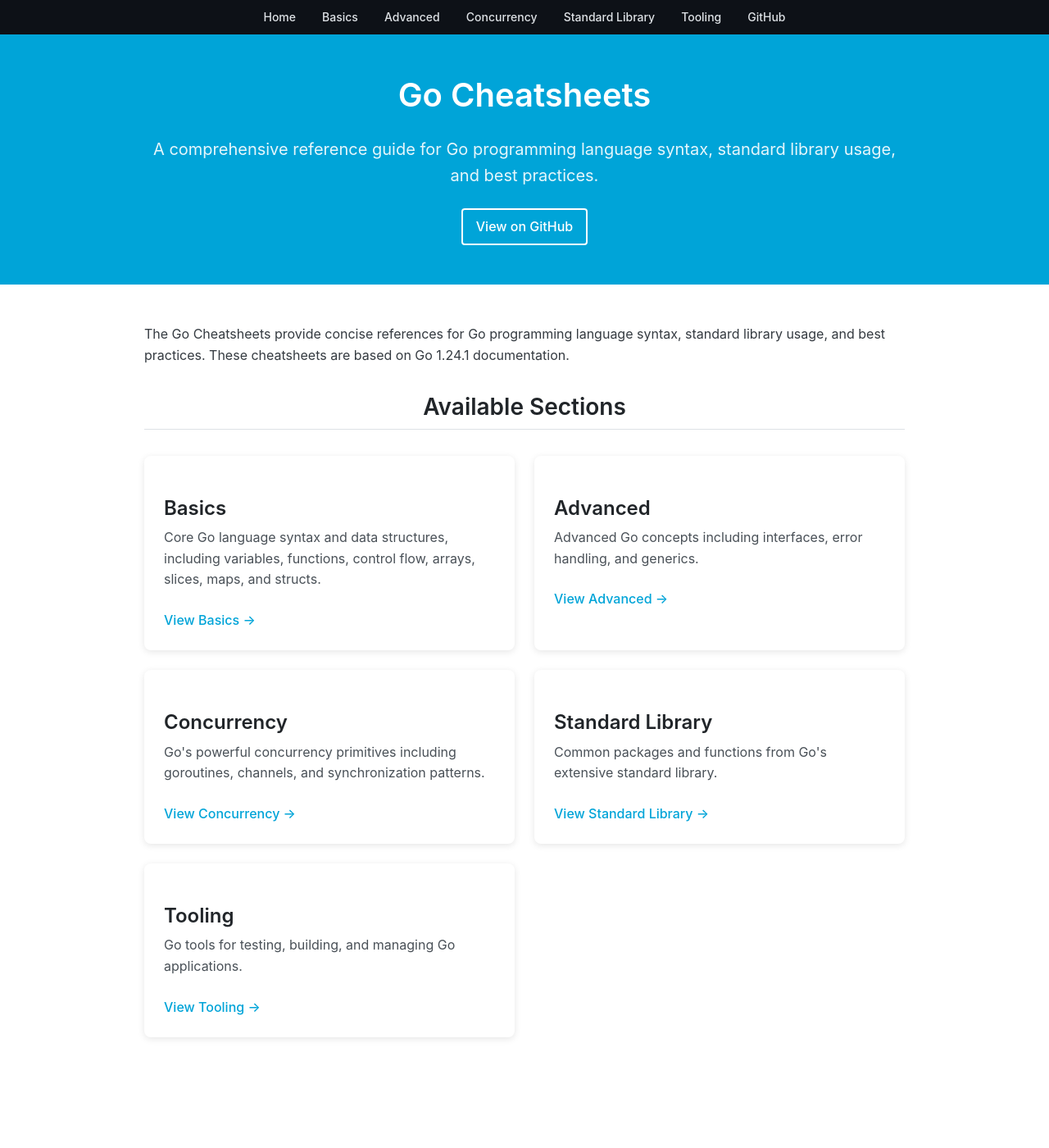
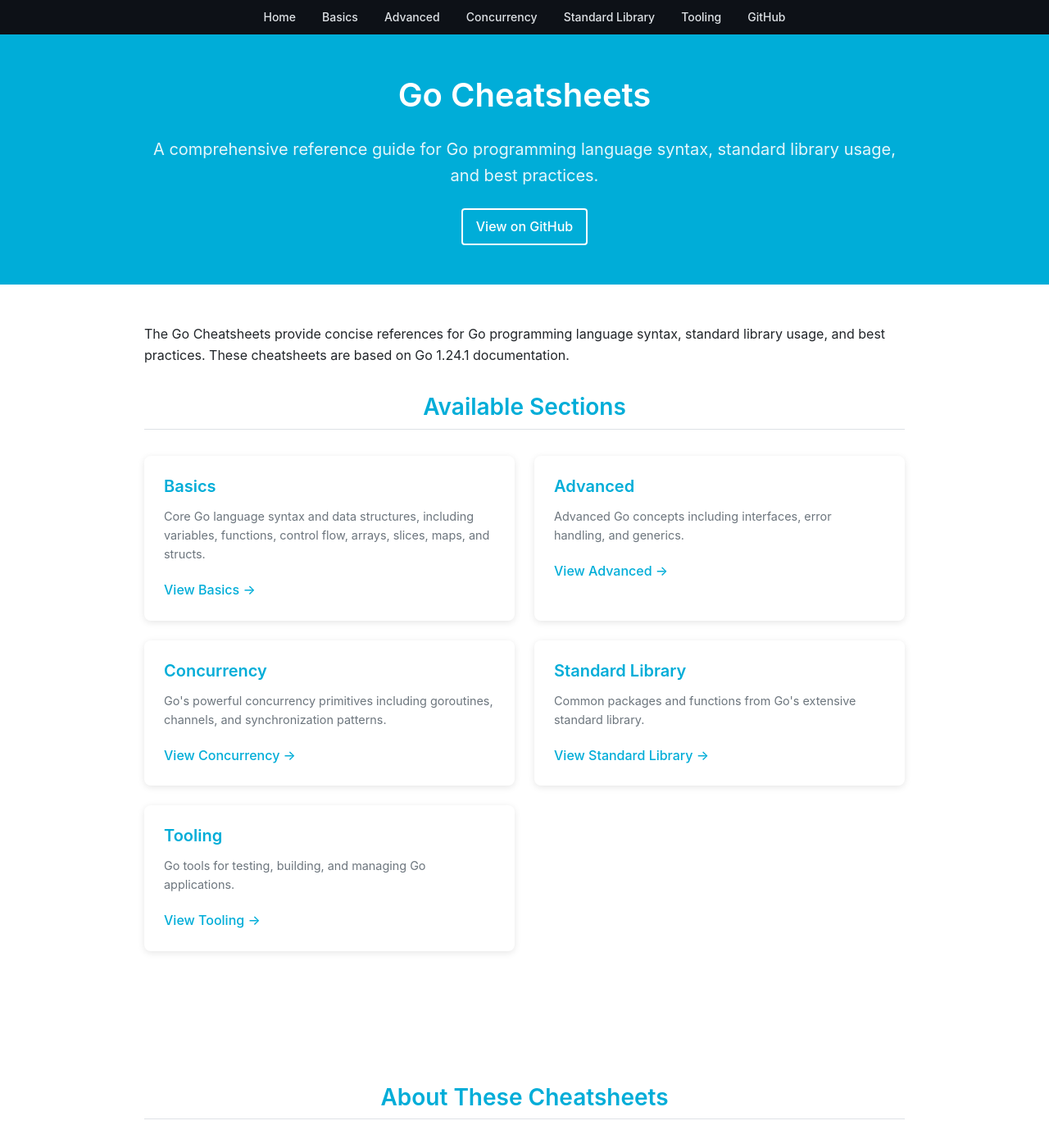
Before and after one commit to GoEcosystem/go-cheatsheets, a Jekyll site: the page built from index.md, in a window 1280 px wide and 1400 px high. Shown: the whole window at 82% size. Built offline with Jekyll 4.4.1, drawn with Linux system fonts in a browser that asks for light colours.

Commit message:
Update styling to exactly match Go Web Scraper API site

```diff
--- a/assets/css/style.scss
+++ b/assets/css/style.scss
@@ -1,35 +1,21 @@
 ---
 ---
 
-/*
- * GoEcosystem Documentation - Main Stylesheet
- * Matching the Go Web Scraper site style
- */
+// Go Cheatsheets - Styling matching Go Web Scraper API
+// Using the official Go color scheme
 
-/* Base Variables */
-:root {
-  /* Colors */
-  --primary-color: #00A4D8;       /* Go Web Scraper cyan */
-  --primary-light: #00D7F7;
-  --primary-dark: #0097C6;
-  --dark-color: #0D1117;          /* Dark header color */
-  --light-color: #F8F9FA;
-  --gray-100: #F8F9FA;
-  --gray-200: #E9ECEF;
-  --gray-300: #DEE2E6;
-  --gray-400: #CED4DA;
-  --gray-500: #ADB5BD;
-  --gray-600: #6C757D;
-  --gray-700: #495057;
-  --gray-800: #343A40;
-  --gray-900: #212529;
+// Define color variables - exact match to Go Web Scraper API
+$primary-color: #00ADD8;       // Go Web Scraper cyan
+$primary-light: #0092B8;       // Lighter shade
+$primary-dark: #0089A7;        // Darker shade
+$dark-bg: #0D1117;             // Dark header background
+$light-bg: #F8F9FA;            // Light background
+$text-color: #212529;          // Main text color
 
-  /* Typography */
-  --font-family-sans: -apple-system, BlinkMacSystemFont, 'Segoe UI', Roboto, Oxygen, Ubuntu, Cantarell, 'Open Sans', 'Helvetica Neue', sans-serif;
-  --font-family-mono: 'SFMono-Regular', Consolas, 'Liberation Mono', Menlo, Courier, monospace;
-}
+// Import cayman theme if needed
+// @import 'jekyll-theme-cayman';
 
-/* Reset & Base */
+// Reset & Base
 * {
   box-sizing: border-box;
   margin: 0;
@@ -41,24 +27,24 @@
 }
 
 body {
-  font-family: var(--font-family-sans);
+  font-family: -apple-system, BlinkMacSystemFont, 'Segoe UI', Roboto, Oxygen, Ubuntu, Cantarell, 'Open Sans', 'Helvetica Neue', sans-serif;
   line-height: 1.6;
-  color: var(--gray-800);
+  color: $text-color;
   background-color: white;
 }
 
 a {
-  color: var(--primary-color);
+  color: $primary-color;
   text-decoration: none;
+
+  &:hover {
+    color: $primary-dark;
+    text-decoration: underline;
   }
-
-a:hover {
-  color: var(--primary-dark);
-  text-decoration: underline;
 }
 
 h1, h2, h3, h4, h5, h6 {
-  color: var(--gray-900);
+  color: $text-color;
   line-height: 1.3;
   margin-bottom: 1rem;
   font-weight: 600;
@@ -74,7 +60,7 @@
   font-size: 1.75rem;
   margin-top: 2rem;
   padding-bottom: 0.5rem;
-  border-bottom: 1px solid var(--gray-300);
+  border-bottom: 1px solid #DEE2E6;
 }
 
 h3 {
@@ -86,65 +72,68 @@
   margin-bottom: 1rem;
 }
 
-/* Container */
+// Container
 .container {
   max-width: 960px;
   margin: 0 auto;
   padding: 0 1rem;
 }
 
-/* Header - exactly matching Go Web Scraper */
+// Header - exactly matching Go Web Scraper
 .site-header {
-  background-color: var(--dark-color);
+  background-color: $dark-bg;
   padding: 0.5rem 0;
   position: sticky;
   top: 0;
   z-index: 100;
-}
 
-.site-header .container {
+  .container {
     display: flex;
     justify-content: center;
     align-items: center;
   }
+}
 
-.site-nav ul {
+.site-nav {
+  ul {
     display: flex;
     list-style-type: none;
     margin: 0;
     padding: 0;
   }
 
-.site-nav li {
+  li {
     margin: 0 1rem;
   }
 
-.site-nav a {
-  color: var(--gray-300);
+  a {
+    color: #DEE2E6;
     font-weight: 500;
     font-size: 0.875rem;
-}
+    text-decoration: none;
 
-.site-nav a:hover, .site-nav a.active {
+    &:hover, &.active {
       color: white;
       text-decoration: none;
     }
+  }
+}
 
-/* Hero Banner - exactly matching Go Web Scraper */
+// Hero Banner - exactly matching Go Web Scraper
 .hero-banner {
-  background-color: var(--primary-color);
+  background-color: $primary-color;
   color: white;
   padding: 3rem 0;
   text-align: center;
-}
 
-.hero-banner h1 {
+  h1 {
     color: white;
     font-size: 2.5rem;
     margin-bottom: 1rem;
+    font-weight: 600;
   }
 
-.hero-banner p {
+  p {
     color: white;
     font-size: 1.25rem;
     margin-bottom: 1.5rem;
@@ -153,6 +142,7 @@
 
   .hero-buttons {
     margin-top: 1.5rem;
+  }
 }
 
 .btn {
@@ -170,24 +160,14 @@
   color: white;
   border: 2px solid white;
   background: transparent;
-}
 
-.btn-outline:hover {
+  &:hover {
     background-color: rgba(255, 255, 255, 0.1);
     text-decoration: none;
   }
-
-/* Section styling */
-.section {
-  padding: 3rem 0;
 }
 
-.section-title {
-  text-align: center;
-  margin-bottom: 2rem;
-}
-
-/* Card layout - matching Go Web Scraper */
+// Card layout - matching Go Web Scraper
 .card-grid {
   display: grid;
   grid-template-columns: repeat(auto-fill, minmax(300px, 1fr));
@@ -201,11 +181,10 @@
   box-shadow: 0 2px 8px rgba(0, 0, 0, 0.1);
   overflow: hidden;
   transition: transform 0.3s ease, box-shadow 0.3s ease;
-}
 
-.card:hover {
-  transform: translateY(-4px);
-  box-shadow: 0 4px 12px rgba(0, 0, 0, 0.15);
+  &:hover {
+    transform: translateY(-5px);
+    box-shadow: 0 8px 16px rgba(0, 0, 0, 0.1);
   }
 
   .card-content {
@@ -213,181 +192,128 @@
   }
 
   .card-title {
-  font-size: 1.5rem;
-  margin-bottom: 0.5rem;
+    color: $primary-color;
+    margin-top: 0;
+    margin-bottom: 0.75rem;
+    font-size: 1.25rem;
   }
 
   .card-description {
-  color: var(--gray-700);
-  margin-bottom: 1rem;
+    color: #6C757D;
+    margin-bottom: 1.25rem;
+    font-size: 0.9rem;
   }
 
   .card-link {
+    color: $primary-color;
     font-weight: 500;
-  display: inline-block;
-  margin-top: 0.5rem;
+    text-decoration: none;
+
+    &:hover {
+      text-decoration: underline;
+    }
+  }
 }
 
-/* Feature list - like Go Web Scraper */
-.feature-list {
-  margin: 2rem 0;
+// Section styling
+.section {
+  padding: 3rem 0;
+
+  .section-title {
+    color: $primary-color;
+    text-align: center;
+    margin-bottom: 2rem;
+    font-weight: 600;
+  }
 }
 
-.feature-item {
-  display: flex;
-  margin-bottom: 1.5rem;
-  align-items: flex-start;
+// Code blocks
+pre {
+  background-color: $dark-bg;
+  border-radius: 8px;
+  padding: 1rem;
+  overflow: auto;
+  margin: 1rem 0;
 }
 
-.feature-icon {
-  flex-shrink: 0;
-  width: 24px;
-  height: 24px;
-  margin-right: 1rem;
-  color: var(--primary-color);
-}
-
-.feature-content {
-  flex-grow: 1;
-}
-
-.feature-title {
-  font-weight: 600;
-  margin-bottom: 0.25rem;
-}
-
-.feature-description {
-  color: var(--gray-700);
-}
-
-/* Tables */
-table {
-  width: 100%;
-  border-collapse: collapse;
-  margin: 1.5rem 0;
+code {
+  font-family: SFMono-Regular, Consolas, Liberation Mono, Menlo, monospace;
   font-size: 0.9rem;
 }
 
-th {
-  background-color: var(--gray-100);
-  padding: 0.75rem;
-  text-align: left;
-  border: 1px solid var(--gray-300);
-  font-weight: 600;
-}
-
-td {
-  padding: 0.75rem;
-  border: 1px solid var(--gray-300);
-}
-
-tr:nth-child(even) {
-  background-color: var(--gray-100);
-}
-
-/* Code blocks */
-pre {
-  background-color: var(--dark-color);
-  color: var(--gray-200);
-  padding: 1rem;
-  border-radius: 5px;
-  overflow-x: auto;
-  margin: 0 0 1.5rem 0;
-  width: 100%;
-  font-family: var(--font-family-mono);
-  font-size: 0.9rem;
-}
-
-code {
-  font-family: var(--font-family-mono);
-}
-
-p code, li code, td code {
-  background-color: var(--gray-100);
-  padding: 0.2rem 0.4rem;
-  border-radius: 3px;
-  font-size: 0.9rem;
-  color: var(--primary-dark);
-}
-
-/* Getting Started section - like Go Web Scraper */
+// Terminal display
 .getting-started {
-  background-color: var(--gray-100);
+  background-color: $light-bg;
   padding: 3rem 0;
-  margin: 3rem 0 0 0;
-}
-
-.getting-started h2 {
-  text-align: center;
-  margin-bottom: 2rem;
+  margin-top: 2rem;
 }
 
 .terminal {
-  background-color: var(--dark-color);
-  color: var(--light-color);
-  padding: 1.5rem;
-  border-radius: 6px;
-  margin: 0 auto;
-  max-width: 800px;
-  font-family: var(--font-family-mono);
+  background-color: $dark-bg;
+  border-radius: 8px;
+  padding: 1rem;
+  font-family: SFMono-Regular, Consolas, Liberation Mono, Menlo, monospace;
+  color: #E9ECEF;
   font-size: 0.9rem;
-  line-height: 1.6;
-  overflow-x: auto;
-}
+  line-height: 1.5;
+  margin-top: 1.5rem;
 
   .terminal-line {
     margin-bottom: 0.5rem;
   }
-
-/* Footer */
-.site-footer {
-  background-color: var(--gray-100);
-  padding: 2rem 0;
-  border-top: 1px solid var(--gray-200);
-  margin-top: 3rem;
 }
 
+// Footer
+.site-footer {
+  background-color: $light-bg;
+  border-top: 1px solid #E9ECEF;
+  padding: 3rem 0;
+
   .footer-content {
-  display: flex;
-  flex-wrap: wrap;
+    display: grid;
+    grid-template-columns: repeat(auto-fit, minmax(200px, 1fr));
+    gap: 2rem;
+    margin-bottom: 2rem;
   }
 
   .footer-col {
-  flex: 1;
-  min-width: 200px;
-  margin-bottom: 1.5rem;
-  padding-right: 2rem;
+    h3 {
+      color: $primary-color;
+      font-size: 1.1rem;
+      margin-bottom: 1rem;
+      font-weight: 600;
     }
 
-.footer-col h3 {
-  font-size: 1.25rem;
-  margin-bottom: 1rem;
+    ul {
+      list-style-type: none;
+      padding: 0;
+      margin: 0;
     }
 
-.footer-col ul {
-  list-style-type: none;
-  margin: 0;
-  padding: 0;
-}
-
-.footer-col li {
+    li {
       margin-bottom: 0.5rem;
     }
 
-.footer-bottom {
-  padding-top: 1.5rem;
-  border-top: 1px solid var(--gray-200);
-  text-align: center;
-  color: var(--gray-600);
-  font-size: 0.9rem;
+    a {
+      color: #6C757D;
+      text-decoration: none;
+
+      &:hover {
+        color: $primary-color;
+      }
+    }
   }
 
-/* API Documentation styling */
-.api-content {
-  margin: 2rem 0;
+  .footer-bottom {
+    border-top: 1px solid #E9ECEF;
+    padding-top: 1.5rem;
+    text-align: center;
+    color: #6C757D;
+    font-size: 0.85rem;
+  }
 }
 
-/* Responsive adjustments */
+// Responsive styles
 @media (max-width: 768px) {
   .site-nav ul {
     flex-wrap: wrap;
@@ -395,7 +321,15 @@
   }
 
   .site-nav li {
-    margin: 0.5rem 0.75rem;
+    margin: 0.25rem 0.5rem;
+  }
+
+  .hero-banner {
+    padding: 2rem 0;
+
+    h1 {
+      font-size: 2rem;
+    }
   }
 
   .card-grid {
@@ -403,11 +337,7 @@
   }
 
   .footer-content {
-    flex-direction: column;
-  }
-
-  .footer-col {
-    width: 100%;
-    padding-right: 0;
+    grid-template-columns: 1fr;
+    gap: 1.5rem;
   }
 }
```
Lines whose indentation alone changed are shown as unchanged.
